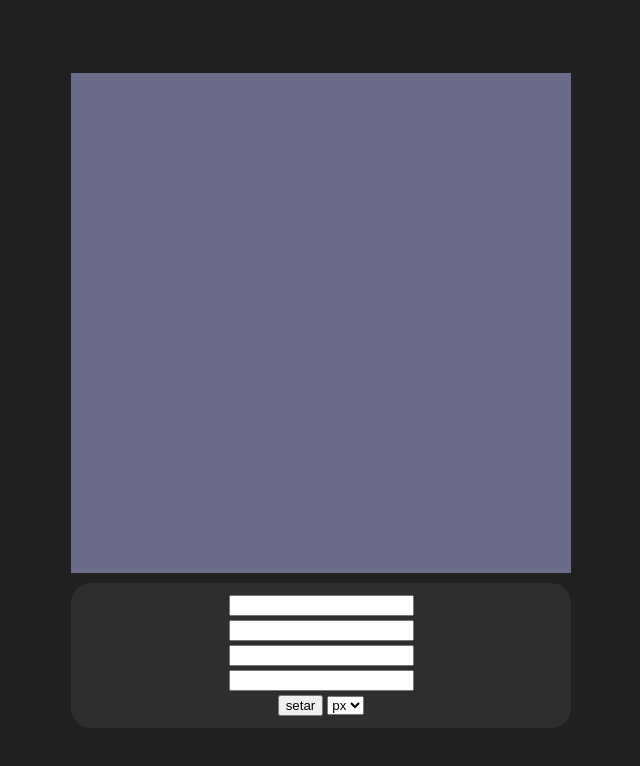
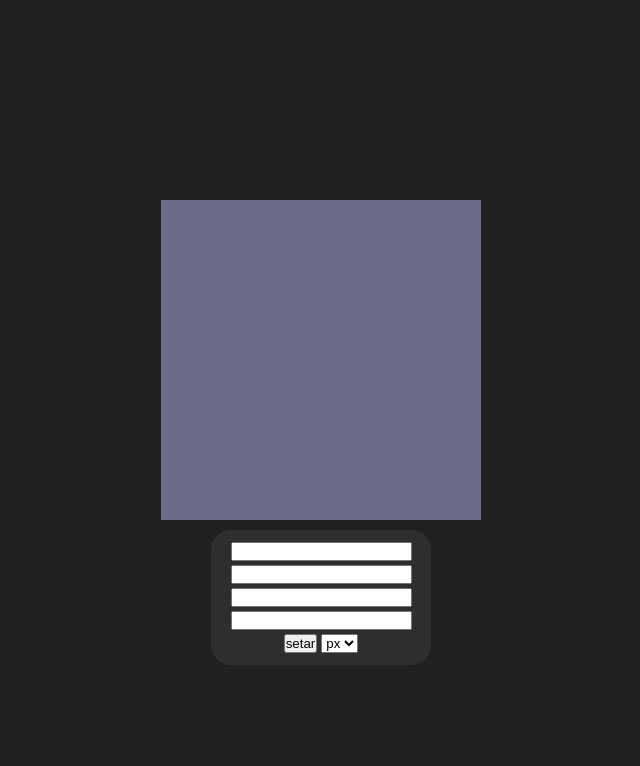
Before and after one commit to ricardomathheus/my-projects-of-app-ideas-repository, a plain HTML site: page Border-Radius-Previewer/index.html in a window 1280 px wide. Shown: the whole page, without its empty margins (319-959 px from the left). Drawn offline with Linux system fonts and the light colour scheme.

Commit message:
Update index.html

```diff
--- a/Border-Radius-Previewer/index.html
+++ b/Border-Radius-Previewer/index.html
@@ -4,11 +4,14 @@
     <meta charset="UTF-8">
     <meta http-equiv="X-UA-Compatible" content="IE=edge">
     <meta name="viewport" content="width=device-width, initial-scale=1.0">
-    <title>Document</title>
+    <title>Border Radius Previewer</title>
     <style>
-        body{
+
+        *{
             margin: 0px;
             padding: 0px;
+        }
+        body{
             background-color: rgb(32, 32, 32);
             height: 100vh;
 
@@ -16,18 +19,24 @@
             justify-content: center;
             align-items: center;
         }
+        main{
+            height: 50vh;
+            width: 100vh;
+        }
 
         #box{
-            height: 500px;
-            width: 500px;
+            min-height: 100px;
+            min-width: 100px;
+
+            height: 80%;
+            width: 40%;
+
+            max-height: 1000px;
+            max-width: 1000px;
+
             background-color: rgb(107, 107, 138);
             margin: auto;
             margin-bottom: 10px;
-
-            border-bottom-left-radius: 0%;
-            border-top-left-radius: 0px;
-            border-top-right-radius: 0px;
-            border-bottom-right-radius: 0px;
         }
 
         #controls{
@@ -38,13 +47,16 @@
             background-color: rgba(255, 255, 255, 0.062);
             padding: 10px;
             border-radius: 20px;
+        }
 
+        #controls{
+            max-width: 200px;
+            margin: auto;
         }
 
         #controls > *{
             max-width: 500px;
             margin: 2px;
-
         }
 
     </style>
@@ -77,7 +89,6 @@
                     <option value="%">%</option>
                 </select>
             </div>
-
         </div>
     </main>
 
```
